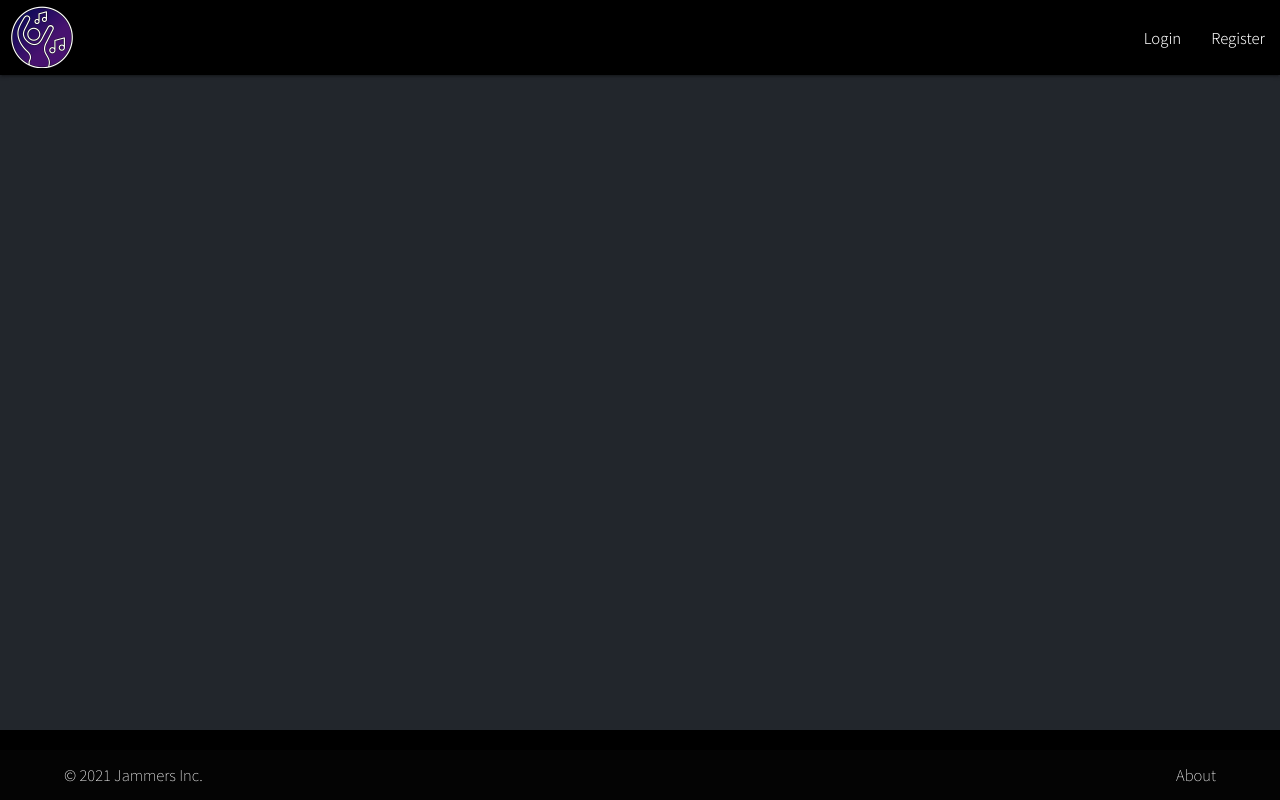
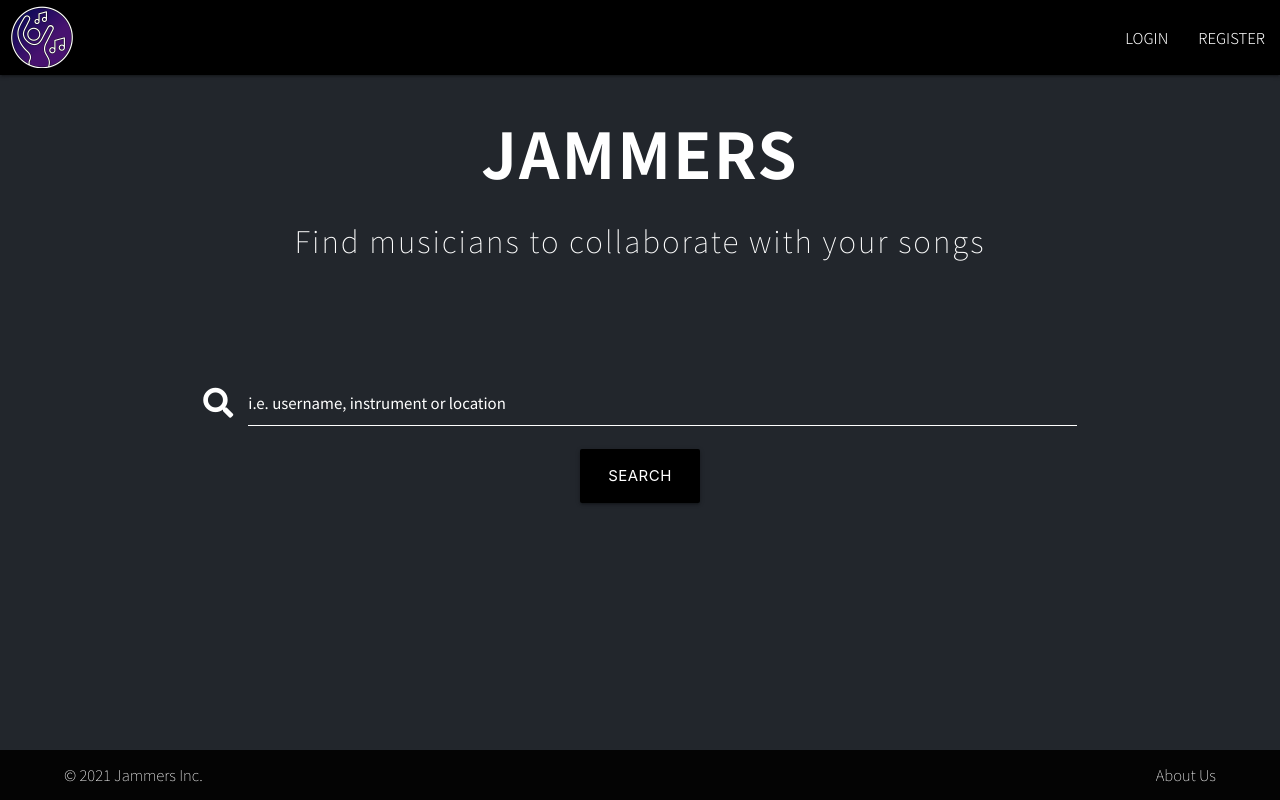
Before and after one commit to evendoom/jammers, a Flask app: page / in a window 1280 px wide. Run offline with Flask 2, Linux system fonts and the light colour scheme; some libraries are stand-ins or nearby versions.

Commit message:
feat: Add intro section

```diff
--- a/app.py
+++ b/app.py
@@ -17,4 +17,4 @@ if __name__ == '__main__':
 
 @app.route('/')
 def main():
-    return render_template('base.html')
+    return render_template('intro.html')
--- a/static/css/styles.css
+++ b/static/css/styles.css
@@ -5,6 +5,7 @@ body {
     display: flex;
     min-height: 100vh;
     flex-direction: column;
+    color: #ffffff;
 }
 
 /* Navigation */
@@ -24,12 +25,17 @@ nav .fa-music {
     margin-top: 25px;
 }
 
+nav ul a {
+    text-transform: uppercase;
+}
+
 nav ul a:hover {
     background-color: #47126F;
 }
 
 .dropdown-content li > a {
     color: black;
+    text-transform: uppercase;
 }
 
 /* MAIN BODY */
@@ -54,10 +60,74 @@ footer a:hover {
     transition: 0.3s ease;
 }
 
+.page-footer {
+    padding-top: 0;
+}
+
+/* INTRO PAGE */
+
+.intro-headers > h1 {
+    font-weight: 700;
+    text-transform: uppercase;
+}
+
+.intro-headers > h2 {
+    font-weight: 100;
+    font-size: 1.7rem;
+    line-height: 1.2;
+}
+
+.intro-headers > h1, .intro-headers > h2 {
+    letter-spacing: 2px;
+}
+
+.intro-form {
+    margin-top: 12%;
+}
+
+.intro-form .input-field > label {
+    color: #ffffff;
+}
+
+.intro-form .input-field .prefix.active {
+    color: #7E7E7E;
+}
+
+.intro-form input[type="text"]:not(.browser-default):focus:not([readonly]) {
+    border-bottom: 1px solid #7E7E7E;
+    box-shadow: 0 1px 0 0 #7E7E7E;
+}
+
+.intro-form input[type="text"]:not(.browser-default):focus:not([readonly]) + label {
+    color: #7E7E7E;
+}
+
+.intro-form input[type="text"] {
+    color: #ffffff;
+    border-bottom: 1px solid #ffffff;
+}
+
+.intro-form input.valid[type="text"]:not(.browser-default) {
+    border-bottom: 1px solid #ffffff;
+    box-shadow: 0 1px 0 0 #ffffff;
+}
+
+.intro-form button {
+    background-color: black;
+}
+
+.intro-form .btn-large:hover {
+    background-color: #47126F;
+}
+
 /* MEDIA QUERIES */
 @media screen and (min-width: 768px) {
     nav .fa-music {
         margin-top: 8px;
+    }
+
+    .intro-headers > h2 {
+        font-size: 2rem;
     }
 }
 
--- a/templates/base.html
+++ b/templates/base.html
@@ -52,17 +52,22 @@
         <div class="footer-copyright">
             <div class="container">
                 © 2021 Jammers Inc.
-                <a class="right" href="#!">About</a>
+                <a class="right" href="#!">About Us</a>
             </div>
         </div>
     </footer>
 
+    <!-- JQuery -->
     <script
         src="https://code.jquery.com/jquery-3.6.0.min.js"
         integrity="sha256-/xUj+3OJU5yExlq6GSYGSHk7tPXikynS7ogEvDej/m4="
         crossorigin="anonymous">
     </script>
+
+    <!-- Materialize JS -->
     <script src="https://cdnjs.cloudflare.com/ajax/libs/materialize/1.0.0/js/materialize.min.js"></script>
+
+    <!-- Local JS -->
     <script src="{{ url_for('static', filename='js/script.js') }}"></script>
 </body>
 </html>
--- /dev/null
+++ b/templates/intro.html
@@ -0,0 +1,26 @@
+{% extends 'base.html' %}
+
+{% block content %}
+<div class="intro-headers">
+    <h1 class="center-align">Jammers</h1>
+    <h2 class="center-align">Find musicians to collaborate with your songs</h2>
+</div>
+
+<div class="row intro-form">
+    <form class="col s12">
+        <div class="row">
+            <div class="input-field col s12">
+                <i class="fas fa-search prefix"></i>
+                <input id="icon_prefix" type="text" class="validate">
+                <label for="icon_prefix">i.e. username, instrument or location</label>
+            </div>
+            <div class="col s12 center-align">
+                <button type="submit" class="btn-large">
+                    Search
+                </button>
+            </div>
+        </div>
+    </form>
+</div>
+
+{% endblock %}
```
